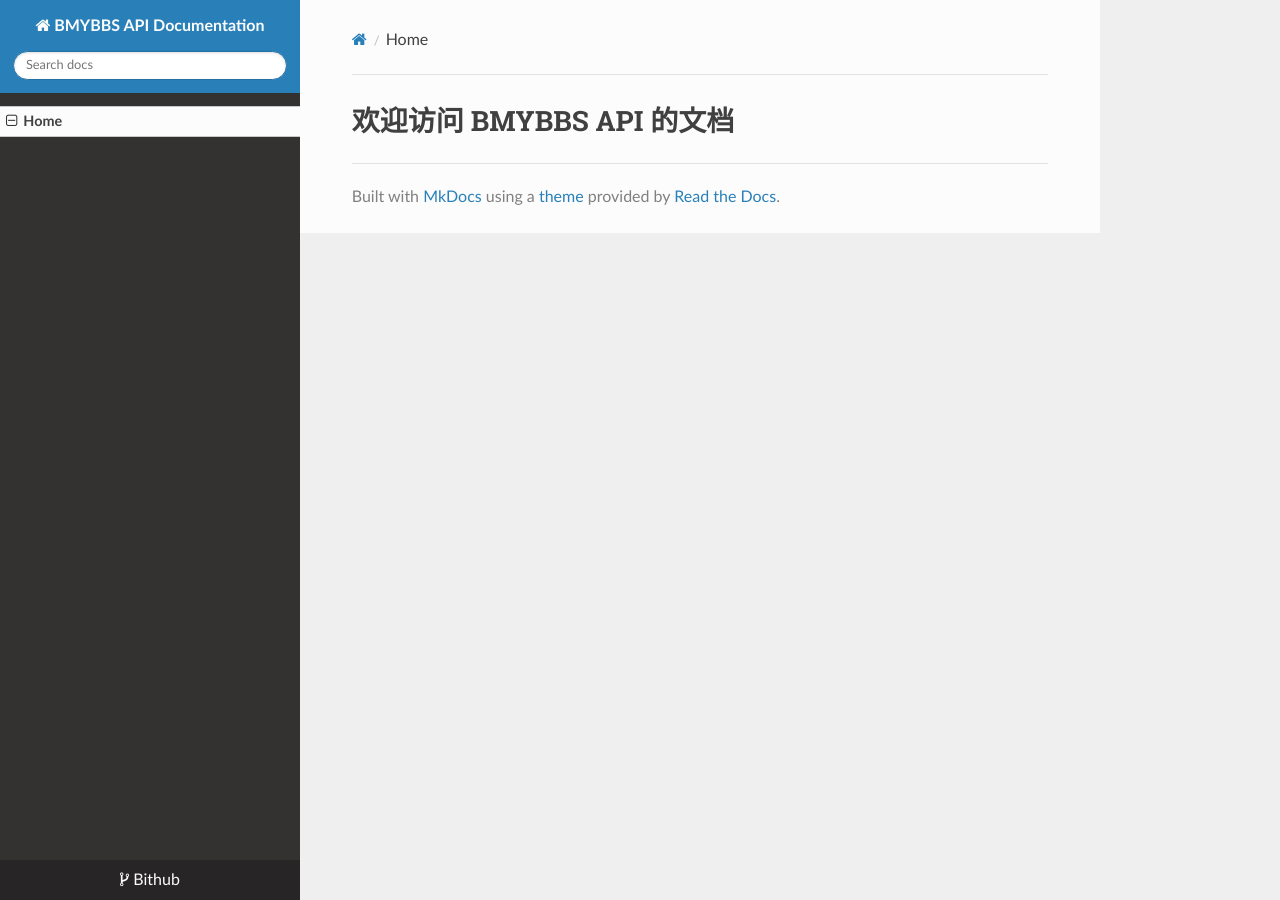
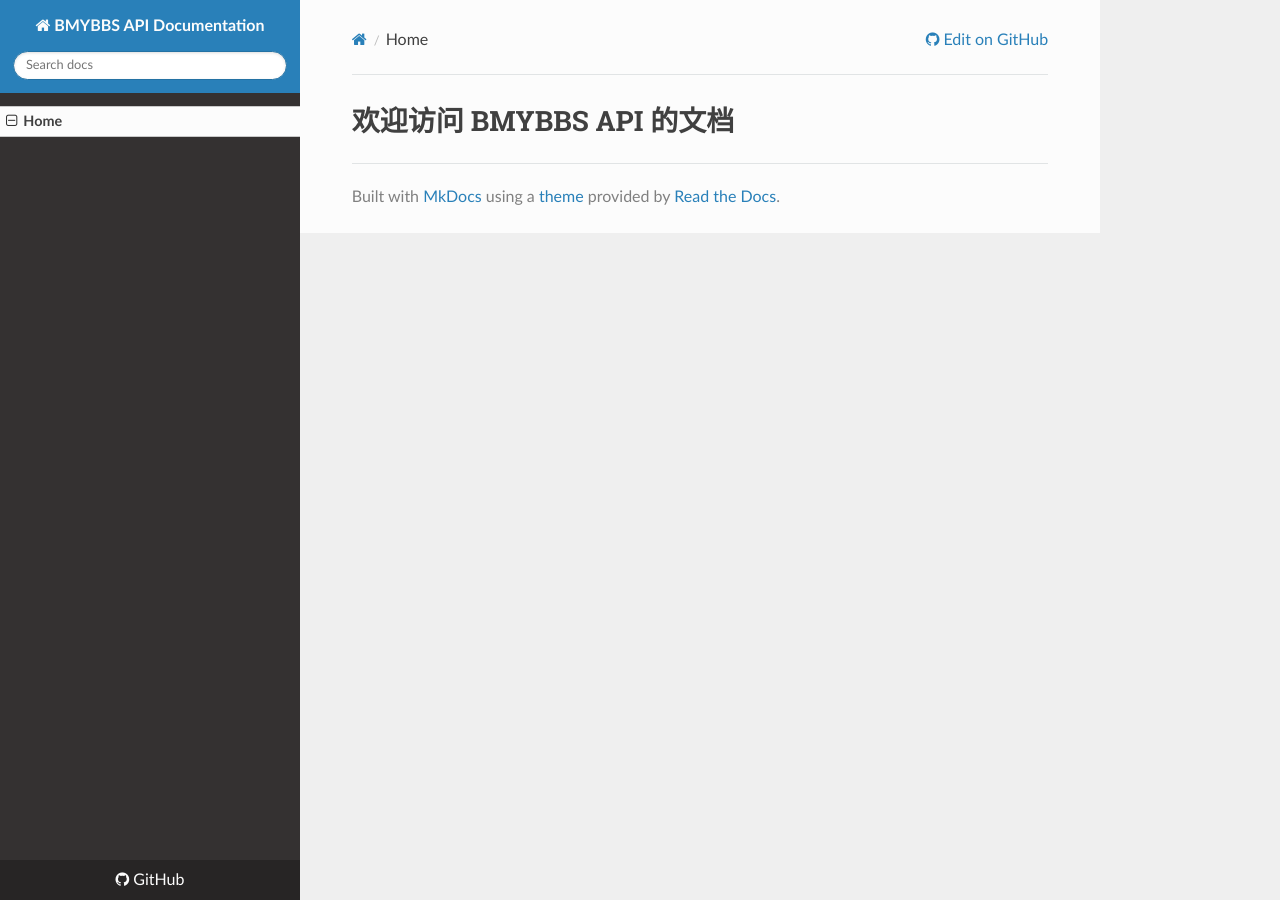
Before and after one commit to bmybbs/bmybbs-api-docs, an MkDocs documentation site: the page built from docs/index.md, in a window 1280 px wide. Built offline with MkDocs 1.6.1, drawn with Linux system fonts in a browser that asks for light colours; nearby versions of some CDN libraries; old or Windows-style settings are respelled for this version of MkDocs; part of the change alters nothing that is shown.

Commit message:
修正 repo_url

```diff
--- a/mkdocs.yml
+++ b/mkdocs.yml
@@ -1,5 +1,5 @@
 site_name: BMYBBS API Documentation
 theme: readthedocs
-repo_url: https://bithub.com/bmybbs/bmybbs-api-docs
+repo_url: https://github.com/bmybbs/bmybbs-api-docs
 pages:
 - ['index.md', 'Home']
```
